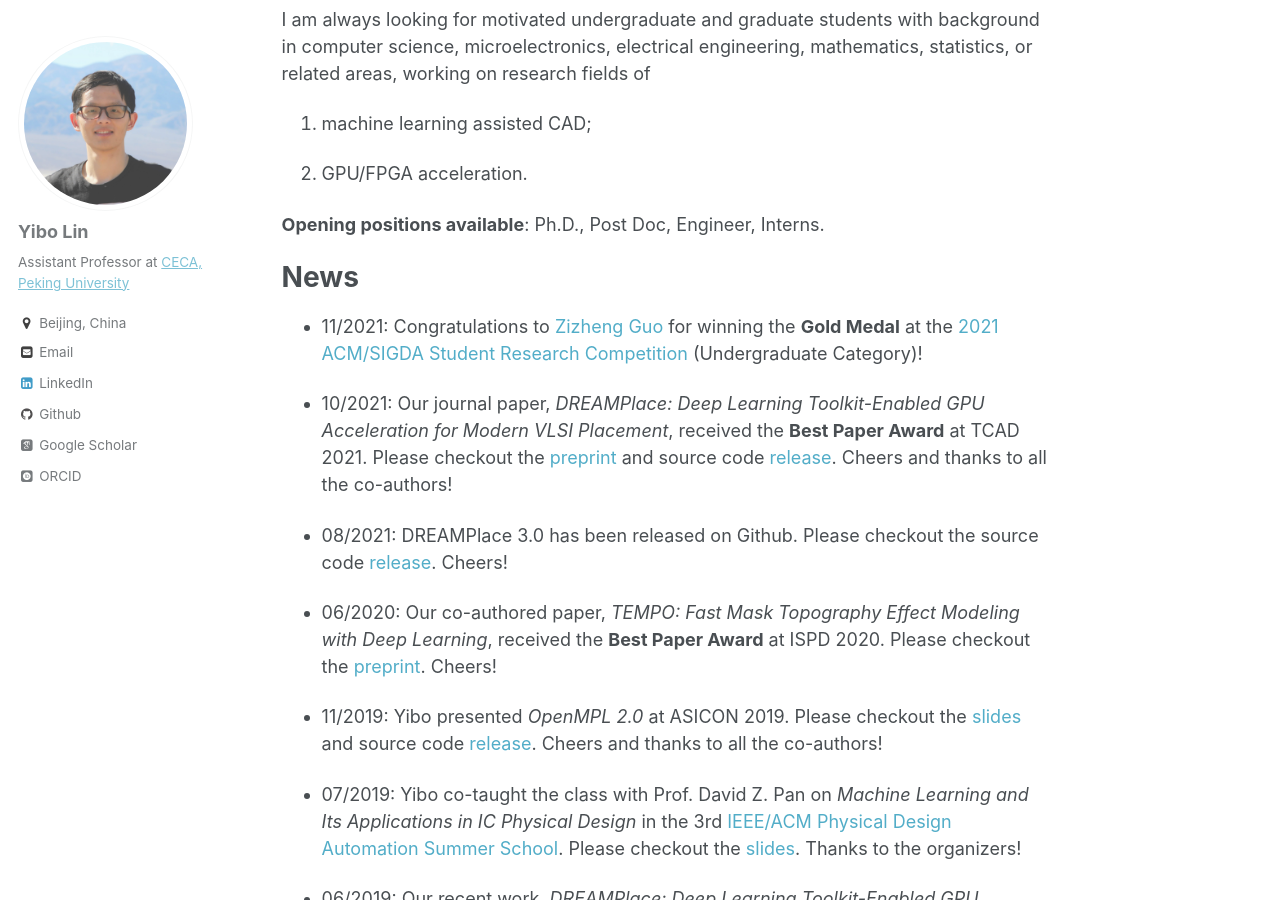
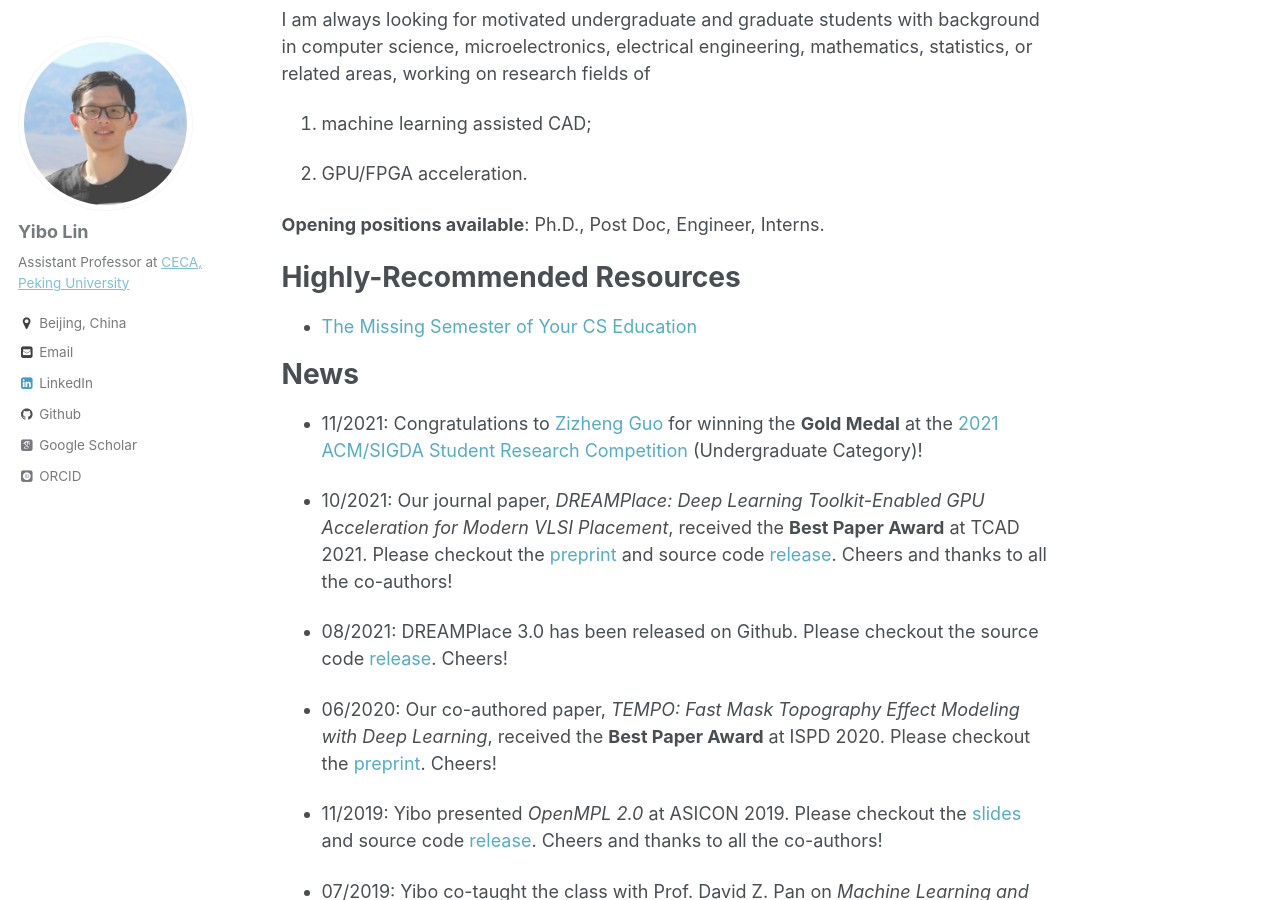
Before and after one commit to limbo018/limbo018.github.io, a Jekyll site: the page built from _pages/about.md, in a window 1280 px wide and 900 px high, scrolled down 421 px. Built offline with Jekyll 4.4.1, drawn with Linux system fonts in a browser that asks for light colours; some web fonts are replaced.

Commit message:
add mit materials

```diff
--- a/_pages/about.md
+++ b/_pages/about.md
@@ -23,6 +23,11 @@
 2. GPU/FPGA acceleration.
 
 **Opening positions available**: Ph.D., Post Doc, Engineer, Interns.
+
+Highly-Recommended Resources
+======
+
+* [The Missing Semester of Your CS Education](https://missing.csail.mit.edu/)
 
 News
 ======
```
